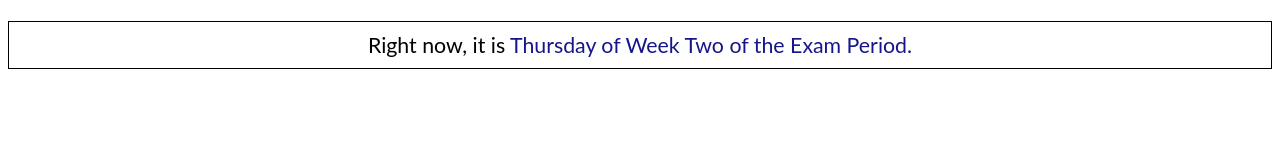
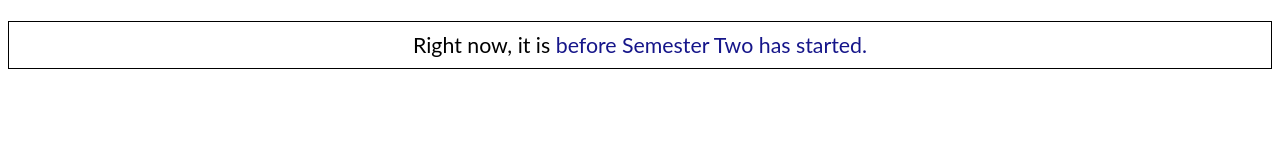
Before and after one commit to a-sadow/semester-week, a plain HTML site: page S22027_blue.html in a window 1280 px wide. Drawn offline with Linux system fonts and the light colour scheme.

Commit message:
Update S22027_blue.html

```diff
--- a/S22027_blue.html
+++ b/S22027_blue.html
@@ -9,27 +9,27 @@
    Right now, it is <span id="week-display" style="color: rgb(22, 22, 138);"></span></p>
   <script> // [N.B: if you want to change how the box and text looks in terms of styling, do so in the line above]
 
-    const semesterStartDate = new Date("2026-08-02T00:00:00+10:00"); // enter the start date of the Semester in AEDT or AEST
+    const semesterStartDate = new Date("2027-08-02T00:00:00+10:00"); // enter the start date of the Semester in AEDT or AEST
 
     const weekStartDates = [
-      new Date("2026-08-02T00:00:00+10:00"), // enter the start date of Week One
-      new Date("2026-08-09T00:00:00+10:00"), // enter the start date of Week Two
-      new Date("2026-08-16T00:00:00+10:00"), // enter the start date of Week Three
-      new Date("2026-08-23T00:00:00+10:00"), // enter the start date of Week Four
-      new Date("2026-08-30T00:00:00+10:00"), // enter the start date of Week Five
-      new Date("2026-09-06T00:00:00+10:00"), // enter the start date of Week Six
-      new Date("2026-09-13T00:00:00+10:00"), // enter the start date of Week Seven
-      new Date("2026-09-20T00:00:00+10:00"), // enter the start date of Week Eight
-      new Date("2026-09-27T00:00:00+10:00"), // enter the start date of the Semester Recess
-      new Date("2026-10-04T00:00:00+11:00"), // enter the start date of Week Nine
-      new Date("2026-10-11T00:00:00+11:00"), // enter the start date of Week Ten
-      new Date("2026-10-18T00:00:00+11:00"), // enter the start date of Week Eleven
-      new Date("2026-10-25T00:00:00+11:00"), // enter the start date of Week Twelve
-      new Date("2026-11-01T00:00:00+11:00"), // enter the start date of Week Thirteen
-      new Date("2026-11-08T00:00:00+11:00"), // enter the start date of STUVAC
-      new Date("2026-11-15T00:00:00+11:00"), // enter the start of Week One of the Exam Period
-      new Date("2026-11-22T00:00:00+11:00"), // enter the start of Week Two of the Exam Period
-      new Date("2026-11-29T00:00:00+11:00"), // enter the start of the following week (i.e. end of the Semester)
+      new Date("2027-08-02T00:00:00+10:00"), // enter the start date of Week One
+      new Date("2027-08-09T00:00:00+10:00"), // enter the start date of Week Two
+      new Date("2027-08-16T00:00:00+10:00"), // enter the start date of Week Three
+      new Date("2027-08-23T00:00:00+10:00"), // enter the start date of Week Four
+      new Date("2027-08-30T00:00:00+10:00"), // enter the start date of Week Five
+      new Date("2027-09-06T00:00:00+10:00"), // enter the start date of Week Six
+      new Date("2027-09-13T00:00:00+10:00"), // enter the start date of Week Seven
+      new Date("2027-09-20T00:00:00+10:00"), // enter the start date of Week Eight
+      new Date("2027-09-27T00:00:00+10:00"), // enter the start date of the Semester Recess
+      new Date("2027-10-04T00:00:00+11:00"), // enter the start date of Week Nine
+      new Date("2027-10-11T00:00:00+11:00"), // enter the start date of Week Ten
+      new Date("2027-10-18T00:00:00+11:00"), // enter the start date of Week Eleven
+      new Date("2027-10-25T00:00:00+11:00"), // enter the start date of Week Twelve
+      new Date("2027-11-01T00:00:00+11:00"), // enter the start date of Week Thirteen
+      new Date("2027-11-08T00:00:00+11:00"), // enter the start date of STUVAC
+      new Date("2027-11-15T00:00:00+11:00"), // enter the start of Week One of the Exam Period
+      new Date("2027-11-22T00:00:00+11:00"), // enter the start of Week Two of the Exam Period
+      new Date("2027-11-29T00:00:00+11:00"), // enter the start of the following week (i.e. end of the Semester)
     ];
 
     const getWeekNumber = (date) => {
```
